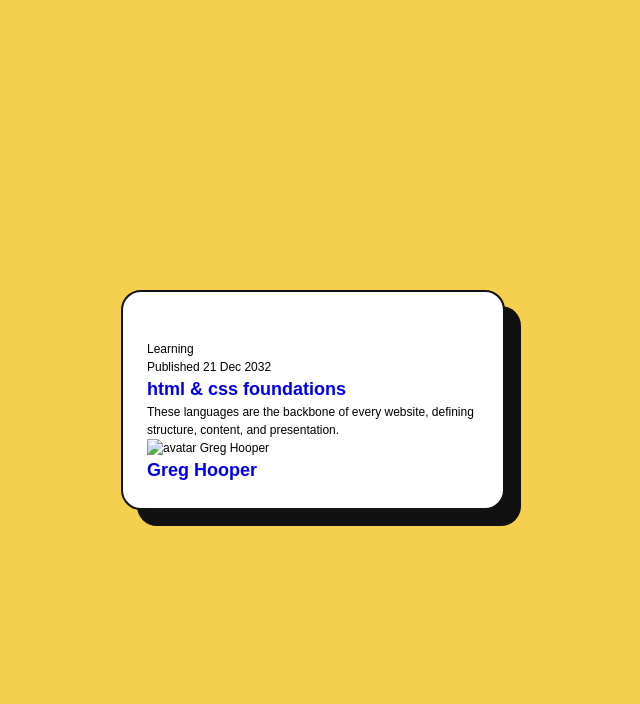
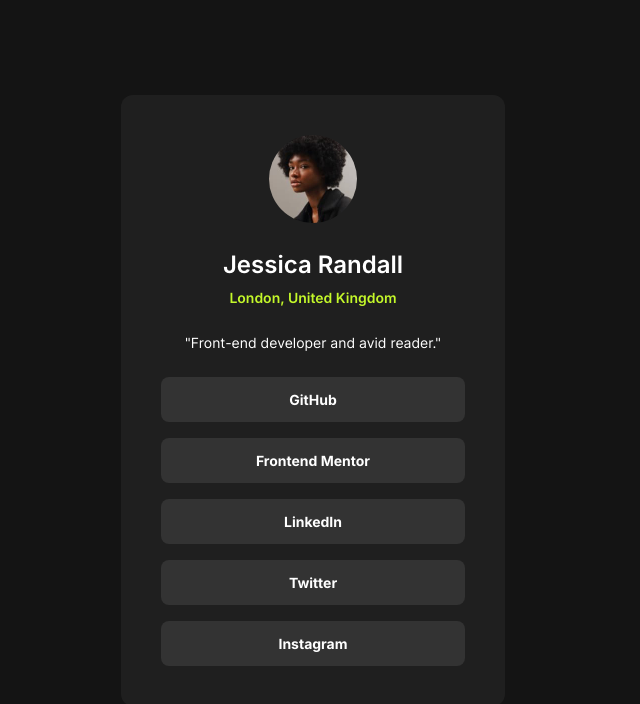
Before and after one commit to frontend-en/social-links-profile, a plain HTML site: page index.html in a window 1280 px wide. Shown: the whole page, without its empty margins (327-967 px from the left). Drawn offline with Linux system fonts and the light colour scheme.

Commit message:
first commit

```diff
--- a/index.html
+++ b/index.html
@@ -1,43 +1,28 @@
 <!DOCTYPE html>
 <html lang="en">
-
 <head>
   <meta charset="UTF-8">
   <meta name="viewport" content="width=device-width, initial-scale=1.0"> <!-- displays site properly based on user's device -->
-
   <link rel="icon" type="image/png" sizes="32x32" href="./assets/images/favicon-32x32.png">
   <link rel="stylesheet" href="./styles/style.css">
-
   <title>Frontend Mentor | Blog preview card</title>
-
-  <!-- Feel free to remove these styles or customise in your own stylesheet 👍 -->
-  <style>
-    .attribution {
-      font-size: 11px;
-      text-align: center;
-    }
-
-    .attribution a {
-      color: hsl(228, 45%, 44%);
-    }
-  </style>
 </head>
 
 <body>
   <article aria-labelledby="article" class="card">
-    <img src="./assets/images/illustration-article.svg" alt="" class="card__image">
-    <div class="card__content">
-      <span class="card__tag">Learning</span>
-      <div class="card__date">Published 21 Dec 2032</div>
-      <hgroup class="card__text-half">
-        <h2 class="card__title"><a href="#"><span>html & css</span> foundations</a></h2>
-        <p class="card__subtitle">These languages are the backbone of every website, defining structure, content, and presentation.</p>
+    <img src="./assets/images/avatar-jessica.jpeg" alt="avatar Jessica Randall" class="card__image">
+      <hgroup class="card__header">
+        <h2 class="card__title">Jessica Randall</h2>
+        <p class="card__subtitle">London, United Kingdom</p>
+        <p class="card__life-position">"Front-end developer and avid reader."</p>
       </hgroup>
-      <hgroup class="card__caption caption">
-        <img src="./assets/images/image-avatar.webp" alt="avatar Greg Hooper" class="caption__image">
-        <h2 class="caption__title"><a href="#">Greg Hooper</a></h2>
-      </hgroup>
-    </div>
+      <div class="card__links">
+        <a role="link" href="#" class="card__link">GitHub</a>
+        <a role="link" href="#" class="card__link">Frontend Mentor</a>
+        <a role="link" href="#" class="card__link">LinkedIn</a>
+        <a role="link" href="#" class="card__link">Twitter</a>
+        <a role="link" href="#" class="card__link">Instagram</a>
+      </div>
   </article>
 </body>
 
--- a/styles/fonts.css
+++ b/styles/fonts.css
@@ -1,14 +1,21 @@
 @font-face {
-  font-family: "Figtree";
-  src: local("Figtree ExtraBold"),
-    local("Figtree-ExtraBold"),
-    url("./assets/fonts/static/Figtree-ExtraBold.ttf") format("ttf");
-  font-weight: 800;
+  font-family: "Inter";
+  src: local("Inter"),
+    local("Inter"),
+    url("../assets/fonts/static/Inter-Regular.ttf") format("TrueType");
+  font-weight: 400;
 }
 @font-face {
-  font-family: "Figtree";
-  src: local("Figtree SemiBold"),
-    local("Figtree-SemiBold"),
-    url("./assets/fonts/static/Figtree-SemiBold.ttf") format("ttf");
-  font-weight: 500;
+  font-family: "Inter SemiBold";
+  src: local("Inter-SemiBold"),
+    local("Inter-SemiBold"),
+    url("../assets/fonts/static/Inter-SemiBold.ttf") format("TrueType");
+  font-weight: 600;
 }
+@font-face {
+  font-family: "Inter Bold";
+  src: local("Inter-Bold"),
+    local("Inter-Bold"),
+    url("../assets/fonts/static/Inter-Bold.ttf") format("TrueType");
+  font-weight: 700;
+}
--- a/styles/reset.css
+++ b/styles/reset.css
@@ -25,6 +25,9 @@
 ul[role='list'],
 ol[role='list'] {
   list-style: none;
+}
+a {
+  text-decoration: none;
 }
 
 /* Set core root defaults */
--- a/styles/style.css
+++ b/styles/style.css
@@ -2,53 +2,88 @@
 @import url('./reset.css');
 
 :root {
-  font-family: "Figtree Regular", sans-serif;
+  font-family: "Inter", sans-serif;
   font-size: 62.5%;
+  --ident-xxl: 4.0rem;
+  --ident-xl: 2.4rem;
+  --ident-md: 1.6rem;
+  --ident-xs: 1.2rem;
+  --ident-xxs: 0.4rem;
   --desc-width: 1440px;
   --mobile-width: 375px;
-  --paragraph: 1.6rem;
-  --black: #111;
-	--pure-white: #fff;
-	--yellow: #f4d04e;
-	--grey: #7f7f7f;
-  --main-ident: 24px;
-  --main-ident-sx: 12px;
-  --font-weight-extra-bold: 800;
-  --line-height: 150%;
+  --heading-font: 2.4rem;
+  --paragraph: 1.4rem;
+	--black: hsl(0, 0%, 8%);
+	--dark-grey: hsl(0, 0%, 12%);
+	--grey: hsl(0, 0%, 20%);
+	--white: hsl(0, 0%, 100%);
+	--neon-green: #c4f82a;
 }
 
 body {
   display: flex;
   justify-content: center;
   align-items: center;
-  background-color: var(--yellow);
-}
-
-a {
-  text-decoration: none;
-}
-
-h2, p {
-  margin: 0;
-  padding: 0;
+  background-color: var(--black);
 }
 
 .card {
-  margin: var(--main-ident);
-  max-width: 38.4rem;
-  background-color: var(--pure-white);
-  padding: var(--main-ident);
-  border-radius: 20px;
-  border: 2px solid var(--black);
-  box-shadow: clamp(0.8rem, calc(1vw + 1rem), 1.6rem) clamp(0.8rem, calc(1vw + 1rem), 1.6rem) var(--black);
+  border-radius: 12px;
+  background-color: var(--dark-grey);
+  padding: clamp(1.5rem, 1.5rem + 2vw, 4rem);
+  min-width: 327px;
+  width: clamp(327px, 38vw, 384px);
+  max-width: 384px;
+}
+.card__image {
+  width: 8.8rem;
+  height: 8.8rem;
+  border-radius: 50%;
+  margin: 0 auto;
+  margin-bottom: var(--ident-xl);
 }
 
-.card__image {
-  object-fit: cover;
-  border-radius: 10px;
+.card__header {
+  text-align: center;
 }
 
-.card__content {
-  padding-top: var(--main-ident);
-  font-size: 1.2rem;
+.card__title {
+  font-family: "Inter SemiBold";
+  font-size: var(--heading-font);
+  color: var(--white);
+  margin-bottom: var(--ident-xxs);
 }
+.card__subtitle {
+  font-family: "Inter SemiBold";
+  font-size: var(--paragraph);
+  color: var(--neon-green);
+  margin-bottom: var(--ident-xl);
+}
+.card__life-position {
+  font-family: "Inter";
+  font-size: var(--paragraph);
+  color: var(--white);
+  margin-bottom: var(--ident-xl);
+}
+.card__links {
+  display: flex;
+  flex-direction: column;
+  gap: var(--ident-md);
+}
+.card__link {
+  font-family: "Inter Bold";
+  color: var(--white);
+  font-size: var(--paragraph);
+  text-align: center;
+  background-color: var(--grey);
+  padding: var(--ident-xs) 0;
+  border-radius: 0.8rem;
+  transition: all 300ms ease-in-out;
+  max-width: 304px;
+}
+
+.card__link:hover {
+  background-color: var(--neon-green);
+  color: var(--grey);
+  cursor: url('../assets/images/handcursor.png'), auto;
+}
```
Also changed, not shown: assets/images/handcursor.png (added).
